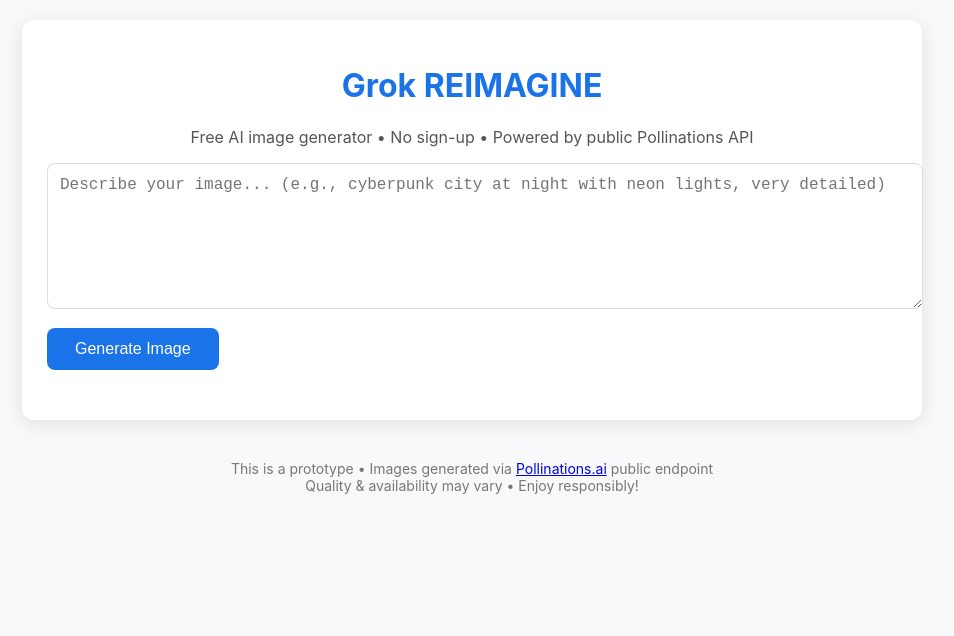
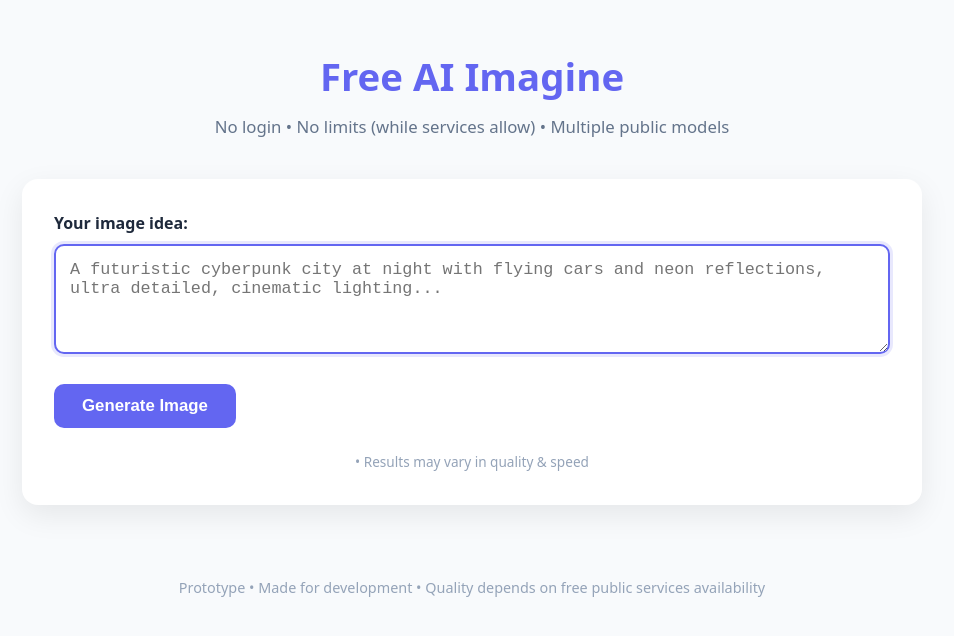
Before and after one commit to deducationsol-lab/grok-reimagine, a plain HTML site: page index.html in a window 1280 px wide. Shown: the whole page, without its empty margins (168-1122 px from the left). Drawn offline with nearby package versions, Linux system fonts and the light colour scheme.

Commit message:
Update index.html

```diff
--- a/index.html
+++ b/index.html
@@ -3,145 +3,285 @@
 <head>
   <meta charset="UTF-8" />
   <meta name="viewport" content="width=device-width, initial-scale=1.0"/>
-  <title>Grok REIMAGINE - Free AI Image Generator</title>
+  <title>REIMAGINE - No Login • Multiple Models</title>
+  <meta name="description" content="Generate images for free without login. Using public AI endpoints.">
+
   <script src="https://cdn.jsdelivr.net/npm/axios/dist/axios.min.js"></script>
+
   <style>
+    :root {
+      --primary: #6366f1;
+      --primary-dark: #4f46e5;
+      --bg: #f8fafc;
+      --card: #ffffff;
+      --text: #1e293b;
+      --text-light: #64748b;
+    }
+
+    * {
+      margin: 0;
+      padding: 0;
+      box-sizing: border-box;
+    }
+
     body {
-      font-family: -apple-system, BlinkMacSystemFont, 'Segoe UI', Roboto, sans-serif;
+      font-family: system-ui, -apple-system, BlinkMacOSystemFont, 'Segoe UI', Roboto, sans-serif;
+      background: var(--bg);
+      color: var(--text);
+      min-height: 100vh;
+      padding: 16px;
+      line-height: 1.5;
+    }
+
+    .container {
       max-width: 900px;
       margin: 0 auto;
-      padding: 20px;
-      background: #f8f9fa;
-      color: #333;
     }
+
+    header {
+      text-align: center;
+      margin: 2rem 0 2.5rem;
+    }
+
     h1 {
-      text-align: center;
-      color: #1a73e8;
+      font-size: 2.4rem;
+      font-weight: 800;
+      color: var(--primary);
+      margin-bottom: 0.5rem;
     }
-    .container {
-      background: white;
-      padding: 25px;
-      border-radius: 12px;
-      box-shadow: 0 4px 20px rgba(0,0,0,0.1);
+
+    .subtitle {
+      color: var(--text-light);
+      font-size: 1.05rem;
     }
+
+    .card {
+      background: var(--card);
+      border-radius: 16px;
+      box-shadow: 0 10px 30px rgba(0,0,0,0.08);
+      padding: 2rem;
+      margin-bottom: 2rem;
+    }
+
+    .prompt-area {
+      margin-bottom: 1.5rem;
+    }
+
+    label {
+      display: block;
+      margin-bottom: 0.6rem;
+      font-weight: 600;
+      color: var(--text);
+    }
+
     textarea {
       width: 100%;
-      min-height: 120px;
-      padding: 12px;
-      font-size: 16px;
-      border: 1px solid #ddd;
-      border-radius: 8px;
+      min-height: 110px;
+      padding: 14px;
+      border: 2px solid #e2e8f0;
+      border-radius: 10px;
+      font-size: 1.05rem;
       resize: vertical;
-      margin-bottom: 15px;
+      transition: border-color 0.2s;
     }
-    button {
-      background: #1a73e8;
+
+    textarea:focus {
+      outline: none;
+      border-color: var(--primary);
+      box-shadow: 0 0 0 3px rgba(99,102,241,0.15);
+    }
+
+    .controls {
+      display: flex;
+      flex-wrap: wrap;
+      gap: 12px;
+      margin-bottom: 1.5rem;
+    }
+
+    .btn {
+      background: var(--primary);
       color: white;
       border: none;
       padding: 12px 28px;
-      font-size: 16px;
-      border-radius: 8px;
+      font-size: 1.05rem;
+      font-weight: 600;
+      border-radius: 10px;
       cursor: pointer;
-      transition: background 0.2s;
+      transition: all 0.2s;
     }
-    button:hover {
-      background: #0d65d6;
+
+    .btn:hover {
+      background: var(--primary-dark);
+      transform: translateY(-1px);
     }
-    button:disabled {
-      background: #aaa;
+
+    .btn:disabled {
+      background: #cbd5e1;
       cursor: not-allowed;
+      transform: none;
     }
+
     #status {
-      margin-left: 15px;
-      color: #555;
+      margin-left: 1rem;
+      color: #64748b;
       font-style: italic;
     }
-    #result {
-      margin-top: 25px;
+
+    .result-container {
+      margin-top: 2rem;
       text-align: center;
     }
-    #result img {
+
+    .result-image {
       max-width: 100%;
       border-radius: 12px;
-      box-shadow: 0 6px 25px rgba(0,0,0,0.15);
-      margin-top: 15px;
+      box-shadow: 0 15px 35px rgba(0,0,0,0.12);
+      background: #f1f5f9;
+      transition: opacity 0.4s ease;
     }
+
+    .loading-placeholder {
+      height: 400px;
+      background: linear-gradient(90deg, #f0f0f0 25%, #e0e0e0 50%, #f0f0f0 75%);
+      background-size: 200% 100%;
+      animation: loading 1.5s infinite;
+      border-radius: 12px;
+      margin: 1rem auto;
+    }
+
+    @keyframes loading {
+      0% { background-position: 200% 0; }
+      100% { background-position: -200% 0; }
+    }
+
     .footer {
-      margin-top: 40px;
       text-align: center;
-      color: #777;
-      font-size: 14px;
+      margin-top: 3rem;
+      padding: 1.5rem;
+      color: #94a3b8;
+      font-size: 0.9rem;
+    }
+
+    .small-note {
+      margin-top: 1.5rem;
+      font-size: 0.85rem;
+      color: #94a3b8;
+      text-align: center;
     }
   </style>
 </head>
 <body>
 
 <div class="container">
-    <h1>Grok REIMAGINE</h1>
-    <p style="text-align:center; color:#555;">
-      Free AI image generator • No sign-up • Powered by public Pollinations API
-    </p>
+  <header>
+    <h1>Free AI Imagine</h1>
+    <div class="subtitle">No login • No limits (while services allow) • Multiple public models</div>
+  </header>
 
-    <textarea id="prompt" placeholder="Describe your image... (e.g., cyberpunk city at night with neon lights, very detailed)"></textarea>
+  <div class="card">
+    <div class="prompt-area">
+      <label for="prompt">Your image idea:</label>
+      <textarea
+        id="prompt"
+        placeholder="A futuristic cyberpunk city at night with flying cars and neon reflections, ultra detailed, cinematic lighting..."
+        autofocus
+      ></textarea>
+    </div>
 
-    <div>
-      <button id="generateBtn">Generate Image</button>
+    <div class="controls">
+      <button class="btn" id="generateBtn">Generate Image</button>
       <span id="status"></span>
     </div>
 
-    <div id="result"></div>
+    <div class="small-note">
+       • Results may vary in quality & speed
+    </div>
+  </div>
+
+  <div class="result-container" id="resultContainer">
+    <!-- Generated image will appear here -->
+  </div>
 </div>
 
 <div class="footer">
-    This is a prototype • Images generated via <a href="https://pollinations.ai" target="_blank">Pollinations.ai</a> public endpoint<br>
-    Quality & availability may vary • Enjoy responsibly!
+  Prototype • Made for development • Quality depends on free public services availability
 </div>
 
 <script>
   const generateBtn = document.getElementById('generateBtn');
   const promptInput = document.getElementById('prompt');
   const status = document.getElementById('status');
-    const resultDiv = document.getElementById('result');
+  const resultContainer = document.getElementById('resultContainer');
 
-    generateBtn.addEventListener('click', async () => {
+  generateBtn.addEventListener('click', generateImage);
+
+  async function generateImage() {
     const prompt = promptInput.value.trim();
+
     if (!prompt) {
-        alert('Please enter a description first!');
+      alert("Please write something first :)");
       return;
     }
 
     generateBtn.disabled = true;
-      status.textContent = 'Generating... (usually 5–30 seconds)';
-      resultDiv.innerHTML = '';
+    status.textContent = "Generating... (5–45 seconds)";
+    resultContainer.innerHTML = '<div class="loading-placeholder"></div>';
 
     try {
-        // Option 1: Call your own backend proxy (recommended for rate limiting & future features)
-        // const response = await axios.post('https://your-backend-domain.com/api/generate', { prompt });
-        // const imageUrl = response.data.imageUrl;  // adjust based on what your backend returns
+      // ──────────────────────────────
+      //  Option 1 - Pollinations (most reliable free direct URL at the moment)
+      // ──────────────────────────────
+      const encodedPrompt = encodeURIComponent(prompt);
+      let imageUrl = `https://pollinations.ai/p/${encodedPrompt}?width=1024&height=1024&nologo=true&enhance=true&seed=${Date.now()}`;
 
-        // Option 2: Direct call to Pollinations public endpoint (simplest, no backend needed!)
-        const encodedPrompt = encodeURIComponent(prompt);
-        const imageUrl = `https://image.pollinations.ai/prompt/${encodedPrompt}?width=1024&height=1024&model=flux&nologo=true&seed=${Date.now()}`;
+      // ──────────────────────────────
+      //  Option 2 - Alternative (uncomment if pollinations doesn't work)
+      // imageUrl = `https://image.pollinations.ai/prompt/${encodedPrompt}?model=flux&width=1024&height=1024`;
+      // ──────────────────────────────
 
-        // Display the image (it generates on-the-fly when the URL is loaded)
-        resultDiv.innerHTML = `
-          <img src="${imageUrl}" alt="AI Generated Image"
-               onload="this.style.opacity=1"
-               style="opacity:0; transition:opacity 0.5s;">
-          <p style="margin-top:10px; color:#666;">
-            Generated with Flux model • <a href="${imageUrl}" target="_blank">Direct link</a>
-          </p>
+      // Simple pre-check
+      const img = new Image();
+      img.onload = () => {
+        showResult(img.src);
+      };
+      img.onerror = () => {
+        showError("Service didn't respond with an image. Try different prompt or wait a bit.");
+      };
+      img.src = imageUrl;
+
+    } catch (err) {
+      showError("Something went wrong: " + (err.message || "Unknown error"));
+    }
+  }
+
+  function showResult(url) {
+    status.textContent = "";
+    generateBtn.disabled = false;
+
+    resultContainer.innerHTML = `
+      <img
+        src="${url}"
+        alt="AI Generated Image"
+        class="result-image"
+        loading="lazy"
+      >
+      <div style="margin-top:1rem; color:#64748b; font-size:0.95rem;">
+        Generated • Right-click to save •
+        <a href="${url}" target="_blank" style="color:var(--primary);">Open full size</a>
+      </div>
     `;
+  }
 
-      } catch (error) {
-        console.error(error);
-        resultDiv.innerHTML = `<p style="color:red;">Error: ${error.message || 'Something went wrong'}</p>`;
-      } finally {
+  function showError(message) {
+    status.textContent = "";
     generateBtn.disabled = false;
-        status.textContent = '';
+    resultContainer.innerHTML = `
+      <div style="padding:2rem; background:#fee2e2; border-radius:12px; color:#991b1b; text-align:center;">
+        ${message}<br><br>
+        <small>Free services can be unstable. Try again in a minute or change the prompt.</small>
+      </div>
+    `;
   }
-    });
 </script>
-
 </body>
 </html>
```
Lines whose indentation alone changed are shown as unchanged.
